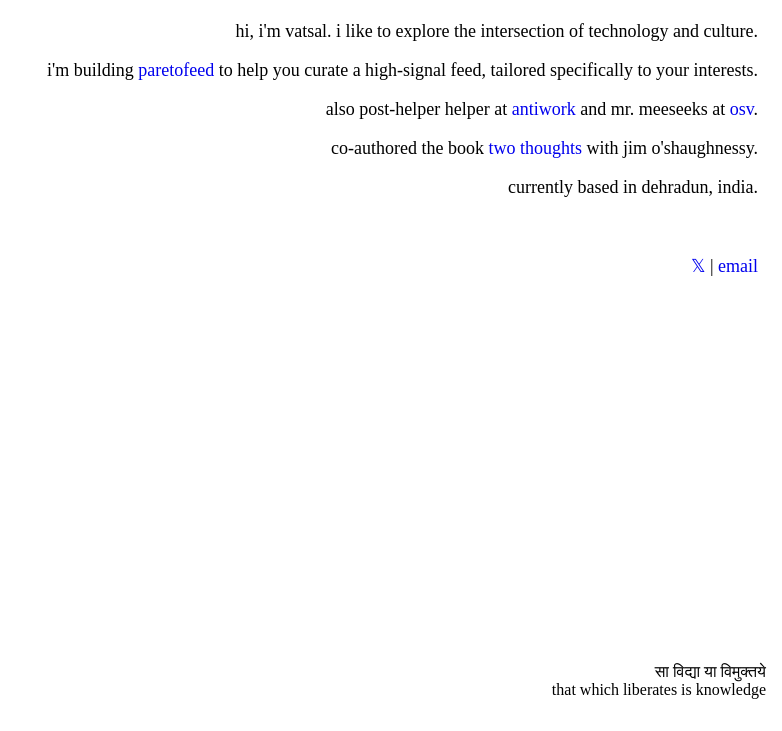
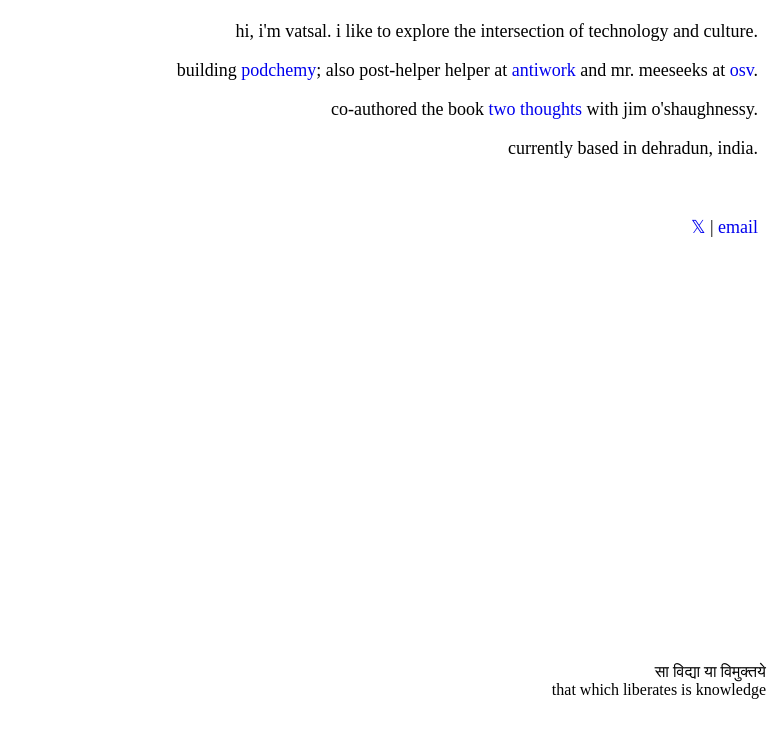
Before and after one commit to vatsalkaushik/vatsal.com, a plain HTML site: page index.html in a window 1280 px wide. Shown: the part 69-800 px from the top of the page, without its empty margins (498-1280 px from the left). Drawn offline with Linux system fonts and the light colour scheme.

Commit message:
podchemy

```diff
--- a/index.html
+++ b/index.html
@@ -34,8 +34,7 @@
 <body>
     <h1>vatsal kaushik</h1>
     <p>hi, i'm vatsal. i like to explore the intersection of technology and culture.</p>
-    <p>i'm building <a href="https://www.paretofeed.com" target="_blank">paretofeed</a> to help you curate a high-signal feed, tailored specifically to your interests.</p>
-    <p>also post-helper helper at <a href="https://antiwork.com" target="_blank">antiwork</a> and mr. meeseeks at <a href="https://osv.llc" target="_blank">osv</a>.</p>
+    <p>building <a href="https://www.podchemy.com" target="_blank">podchemy</a>; also post-helper helper at <a href="https://antiwork.com" target="_blank">antiwork</a> and mr. meeseeks at <a href="https://osv.llc" target="_blank">osv</a>.</p>
     <p>co-authored the book <a href="https://www.amazon.com/Two-Thoughts-Timeless-Collection-Infinite/dp/1964378001" target="_blank">two thoughts</a> with jim o'shaughnessy.</p>
     <p>currently based in dehradun, india.</p>
     <br>
```
